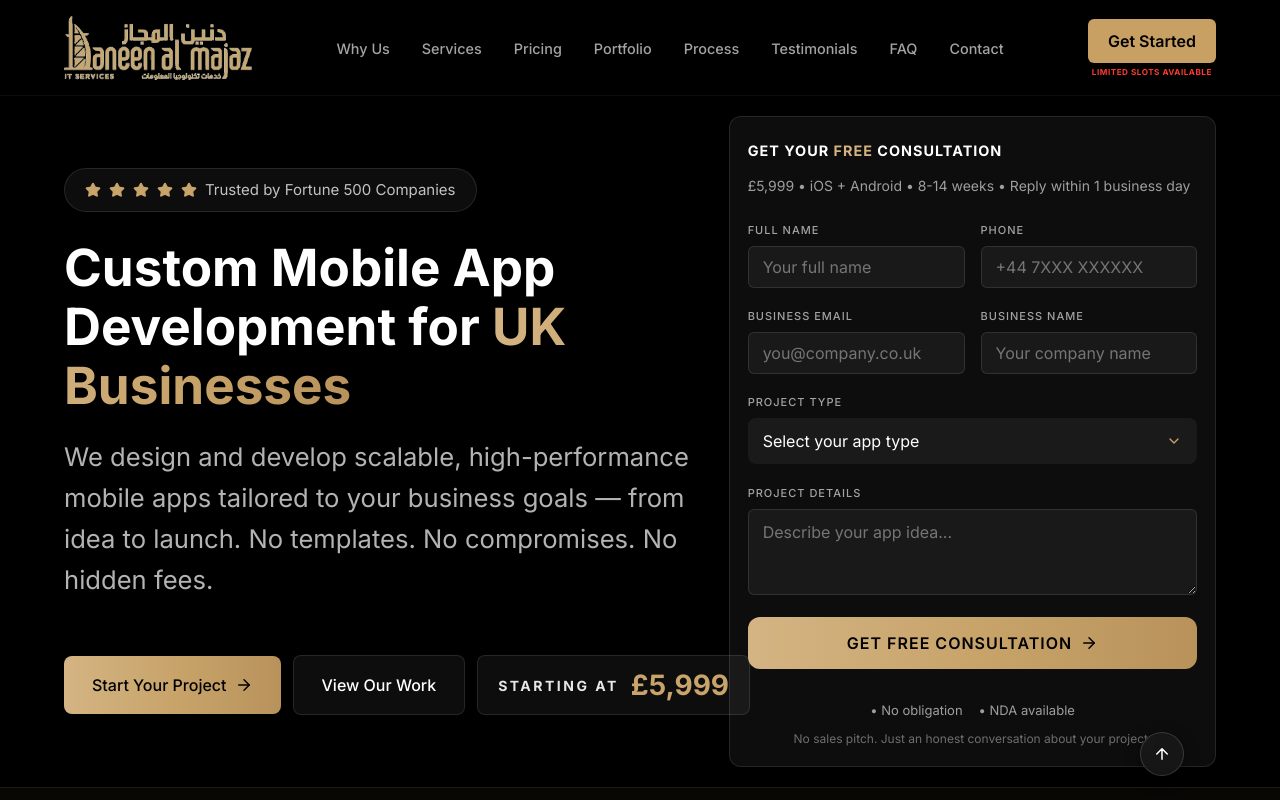
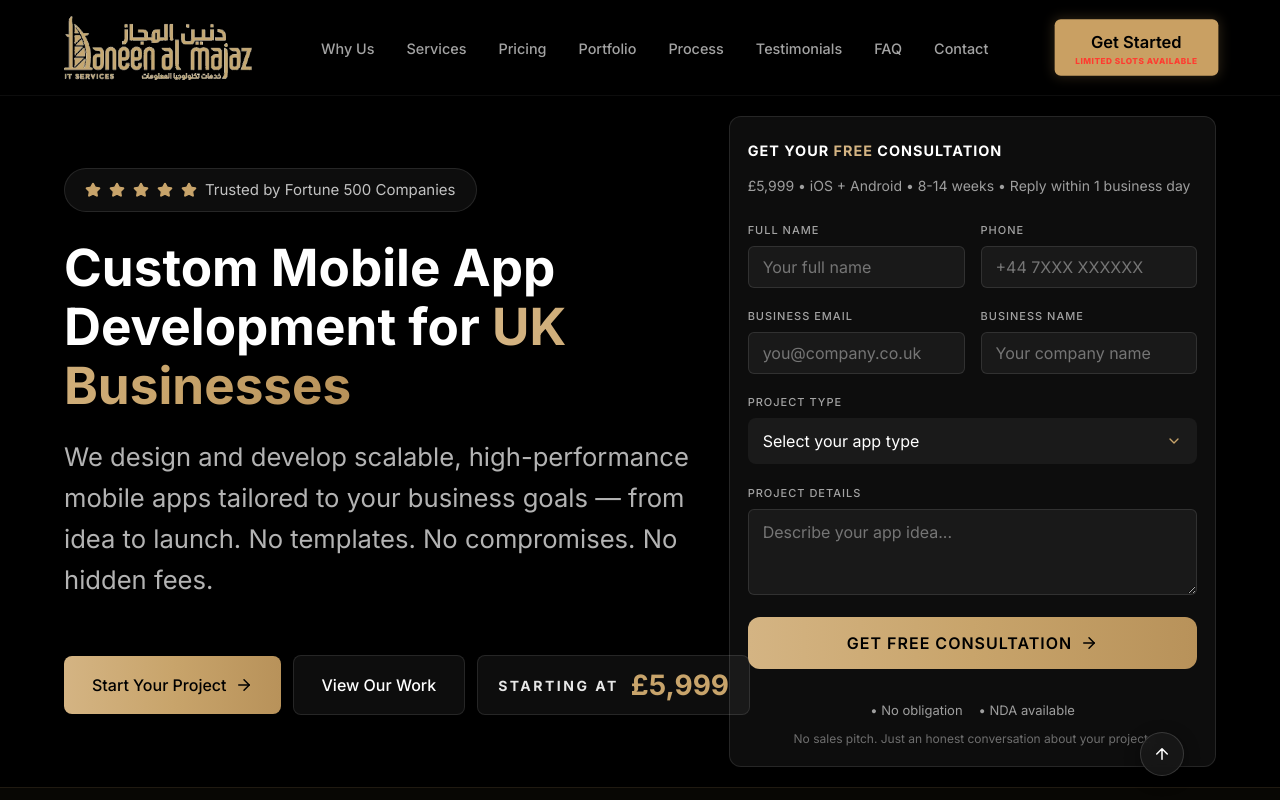
Before and after one commit to faheemnazir/landingpagedan, a React (Vite) app: page / in a window 1280 px wide. Shown: the top 800 px of the page. Built offline with nearby package versions, Linux system fonts and the light colour scheme.

Commit message:
Move Limited slots available text inside consultation button, styling it bold red and adding button pulse transition

```diff
--- a/src/components/Navbar.css
+++ b/src/components/Navbar.css
@@ -85,11 +85,6 @@
   }
 }
 
-.navbar-btn {
-  padding: 10px 20px;
-  border-radius: 6px;
-}
-
 /* Hamburger Toggle Button */
 .navbar-toggle {
   display: none;
@@ -114,26 +109,47 @@
   justify-content: center;
 }
 
-.navbar-slots-badge {
+.navbar-btn-content {
+  display: flex;
+  flex-direction: column;
+  align-items: center;
+  justify-content: center;
+  text-align: center;
+}
+
+.btn-subtext {
   color: #ff3b30;
   font-size: 8px;
-  font-weight: 700;
+  font-weight: 800;
   text-transform: uppercase;
   letter-spacing: 0.5px;
-  margin-top: 5px;
+  margin-top: 3px;
   line-height: 1;
-  text-align: center;
-  animation: badgePulse 2s infinite ease-in-out;
 }
 
-@keyframes badgePulse {
+.navbar-btn {
+  display: inline-flex;
+  align-items: center;
+  justify-content: center;
+  padding: 10px 20px;
+  border-radius: 6px;
+  animation: buttonPulse 2s infinite ease-in-out;
+  transition: transform 0.2s ease, background-color 0.2s ease;
+}
+
+.navbar-btn:hover {
+  animation-play-state: paused;
+  transform: scale(1.05) !important;
+}
+
+@keyframes buttonPulse {
   0%, 100% {
-    opacity: 0.85;
-    transform: scale(0.98);
+    transform: scale(1);
+    box-shadow: 0 0 0 0 rgba(201, 160, 99, 0);
   }
   50% {
-    opacity: 1;
-    transform: scale(1.02);
+    transform: scale(1.03);
+    box-shadow: 0 0 12px 2px rgba(201, 160, 99, 0.2);
   }
 }
 
@@ -236,6 +252,10 @@
     font-size: 11px;
     margin-right: 0;
   }
+  .btn-subtext {
+    font-size: 7px;
+    margin-top: 2px;
+  }
   .navbar-call-btn {
     width: 34px;
     height: 34px;
--- a/src/components/Navbar.jsx
+++ b/src/components/Navbar.jsx
@@ -54,10 +54,12 @@ const Navbar = () => {
         <div className="navbar-actions">
           <div className="navbar-btn-wrapper">
             <a href="#contact" className="btn btn-primary navbar-btn" style={{ textDecoration: 'none' }}>
-              <span className="btn-text-desktop">Get Started</span>
-              <span className="btn-text-mobile">Get Free Consultation</span>
+              <div className="navbar-btn-content">
+                <span className="btn-text-desktop">Get Started</span>
+                <span className="btn-text-mobile">Get Free Consultation</span>
+                <span className="btn-subtext">Limited slots available</span>
+              </div>
             </a>
-            <span className="navbar-slots-badge">Limited slots available</span>
           </div>
           <a href="tel:+443001240371" className="navbar-call-btn" aria-label="Call Us">
             <Phone size={18} />
```
